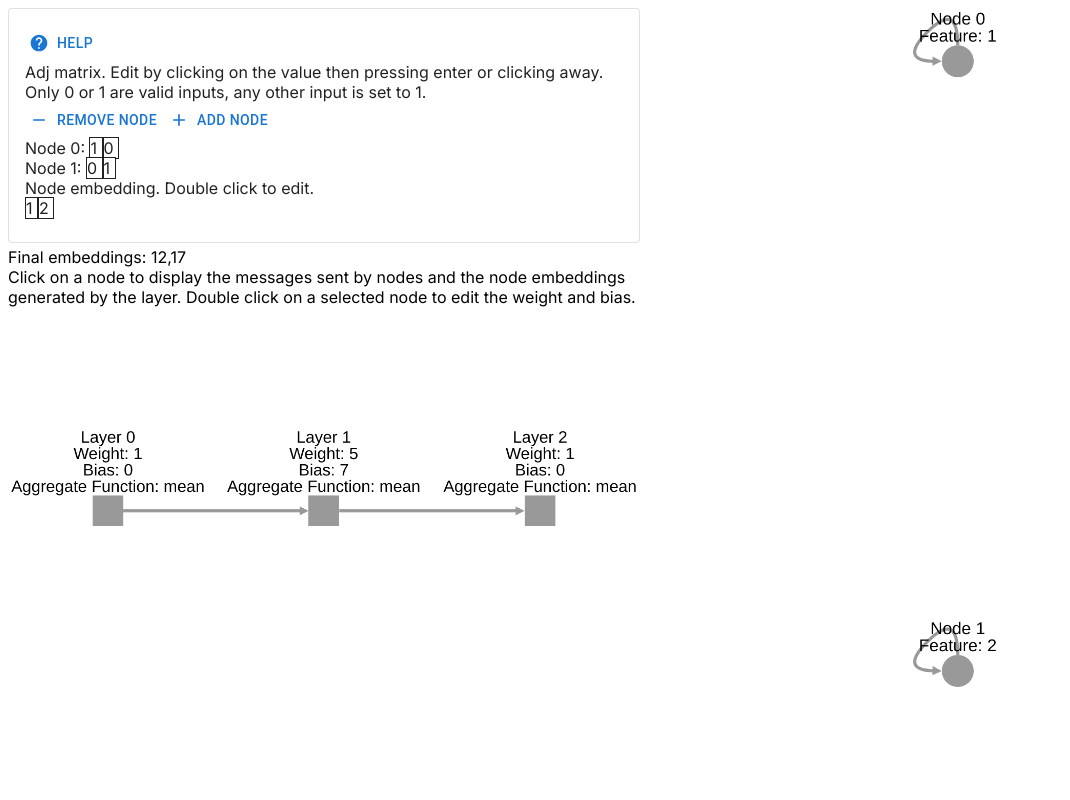
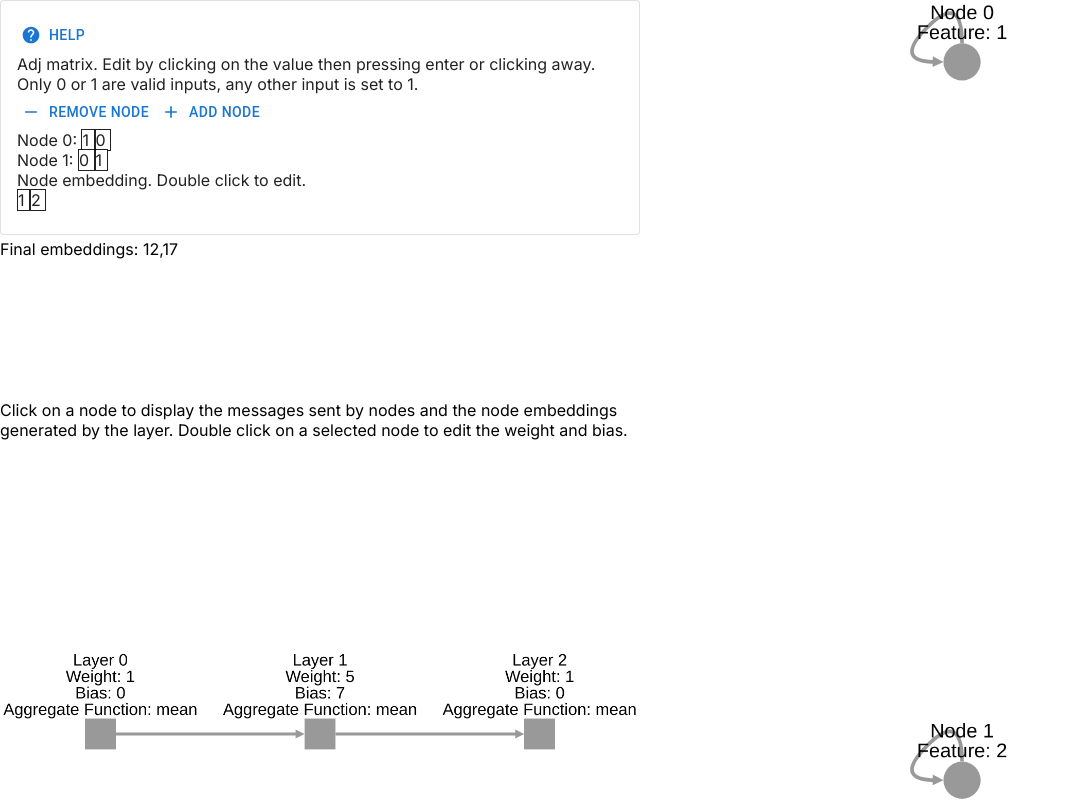
Before and after one commit to hometue/GNN-Visualiser, a Next.js app in the folder gnn-visualiser/: page / in a window 1280 px wide. Shown: the whole page, without its empty margins (0-1070 px from the left). Built offline with nearby package versions, Linux system fonts and the light colour scheme.

Commit message:
Change size to fullscreen. Fix infinitely growing element height

```diff
--- a/gnn-visualiser/app/graph/gnnView.tsx
+++ b/gnn-visualiser/app/graph/gnnView.tsx
@@ -98,8 +98,11 @@ export default function GNNView(props: {gnn: ReadWrite<GNN>, selectedNode?: Read
 	}, [props.gnn.data, props.selectedNode])
 	return (
 		<>
-			<div>Click on a node to display the messages sent by nodes and the node embeddings generated by the layer. Double click on a selected node to edit the weight and bias.</div>
-			<div style={{width: '100%', height: '100%'}} ref={graphRef}></div>
+			<div style={{display: "flex", flexDirection:"column", width: '100%', height: '100%'}}>
+				<div style={{flex: 1}}>Click on a node to display the messages sent by nodes and the node embeddings generated by the layer. Double click on a selected node to edit the weight and bias.</div>
+				<div style={{flex: 1}} ref={graphRef}></div>
+			</div>
+
 			<Dialog open={dialogOpen !== null} onClose={()=>{dialogClose}}>
 				<DialogContent>
 					{(dialogOpen !== null)?
--- a/gnn-visualiser/app/layout.tsx
+++ b/gnn-visualiser/app/layout.tsx
@@ -15,8 +15,8 @@ export default function RootLayout({
   children: React.ReactNode;
 }>) {
   return (
-    <html lang="en">
-      <body className={inter.className}>{children}</body>
+    <html style={{height: "100vh"}} lang="en">
+      <body style={{height: "100vh", margin: 0}} className={inter.className}>{children}</body>
     </html>
   );
 }
--- a/gnn-visualiser/app/page.tsx
+++ b/gnn-visualiser/app/page.tsx
@@ -25,9 +25,10 @@ const result:GNNResult = gnn.getEmbeddings(graph);
 
 return (
 	<>
-		<div style={{display: "flex", height: "85vh", overflow: "hidden"}}>
+		<div style={{display: "flex", height: "100%", overflow: "hidden"}}>
 			<div style={{display: "flex", flex: 1, flexDirection: "column", height: "100%"}}>
-			<div style={{flex: 1}}><AdjGraphView graph={{data: graph, setData: setGraph}}/>
+				<div style={{flex: 1}}>
+					<AdjGraphView graph={{data: graph, setData: setGraph}}/>
 					<div>Final embeddings: {result.finalEmbeddings.toString()}</div>
 					{(selectedGNNNode!==null)?<>Messages sent from nodes at layer {selectedGNNNode}<div>{result.layerResult[selectedGNNNode].message.toString()}</div></>:null}
 					{(selectedGNNNode!==null)?<>Embeddings of nodes after layer {selectedGNNNode}<div>{result.layerResult[selectedGNNNode].embedding.toString()}</div></>:null}
```
Lines whose indentation alone changed are shown as unchanged.
